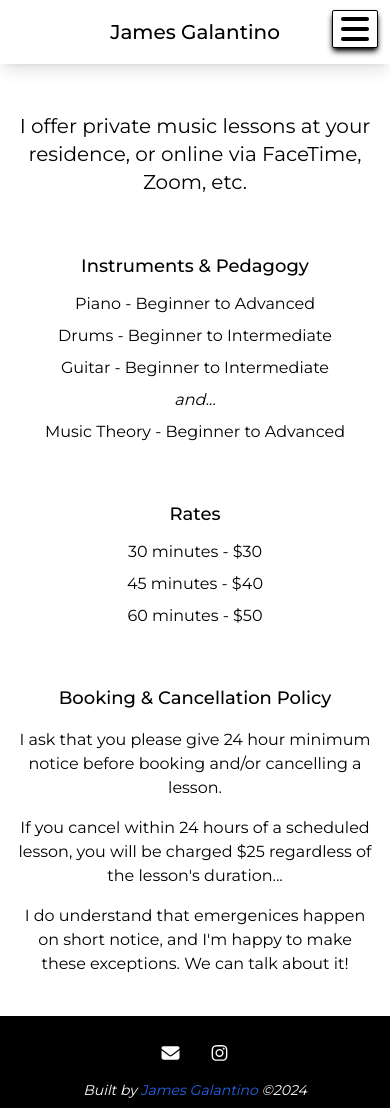
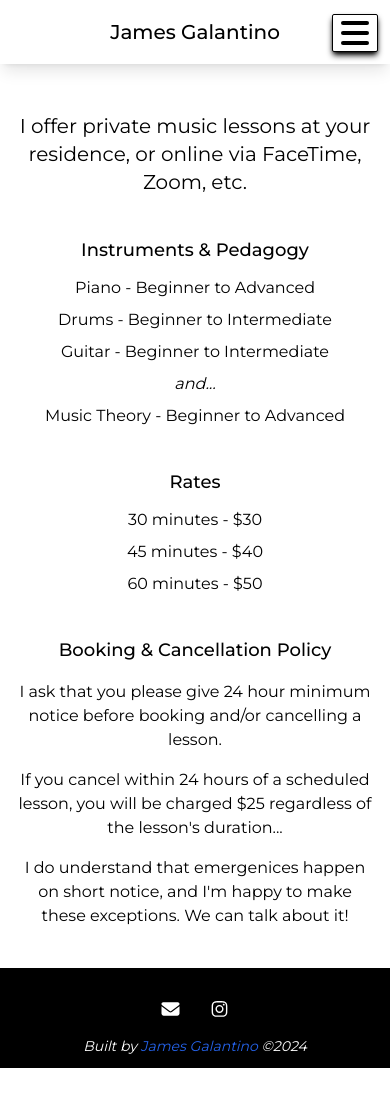
Before and after one commit to jimbopulos/my-music-portfolio, a Next.js app: page /lessons in a window 390 px wide. After the commit the page ends 1068 px from the top, so only its background shows below. Built offline with nearby package versions, Linux system fonts and the light colour scheme.

Commit message:
Styles updates

```diff
--- a/src/app/lessons/page.tsx
+++ b/src/app/lessons/page.tsx
@@ -9,7 +9,7 @@ export default function Lessons() {
           I offer private music lessons at your residence, or online via
           FaceTime, Zoom, etc.
         </p>
-        <section className="mt-14 animate-fadeInUp">
+        <section className="mt-10 animate-fadeInUp">
           <h2 className="lg:text-xl text-lg font-medium">
             Instruments & Pedagogy
           </h2>
@@ -21,7 +21,7 @@ export default function Lessons() {
             <h3 className="mt-2">Music Theory - Beginner to Advanced</h3>
           </div>
         </section>
-        <section className="mt-14 animate-fadeInUp">
+        <section className="mt-10 animate-fadeInUp">
           <h2 className="lg:text-xl text-lg font-medium">Rates</h2>
           <div className="lg:text-lg mt-3">
             <h3 className="mt-2">30 minutes - $30</h3>
@@ -29,7 +29,7 @@ export default function Lessons() {
             <h3 className="mt-2">60 minutes - $50</h3>
           </div>
         </section>
-        <section className="mt-14 animate-fadeInUp">
+        <section className="mt-10 animate-fadeInUp">
           <h2 className="lg:text-xl text-lg font-medium">
             Booking & Cancellation Policy
           </h2>
--- a/src/components/Footer/Footer.tsx
+++ b/src/components/Footer/Footer.tsx
@@ -5,9 +5,8 @@ import Link from 'next/link';
 
 export function Footer() {
   return (
-    <footer className="flex flex-col items-center p-2 bg-black text-white shadow-lg w-full animate-fadeInUp">
+    <footer className="flex flex-col items-center p-3 h-full bg-black text-white shadow-lg w-full">
       <section className="mb-3 flex flex-row mt-4 items-center text-center text-lg">
-        <div>
         <Link
           href="mailto:james.mgalantino@gmail.com"
           className="hover:text-zinc-500"
@@ -19,15 +18,13 @@ export function Footer() {
             className="mr-6"
           />
         </Link>
-        </div>
-        <div>
+
         <Link
           href="https://www.instagram.com/jimmi.mg/"
           className="hover:text-zinc-500"
         >
           <FontAwesomeIcon width={25} height={25} icon={faInstagram} />
         </Link>
-        </div>
       </section>
       <p className="text-sm italic">
         Built by{' '}
--- a/src/components/Navbar/NavbarMobile/NavbarMobile.tsx
+++ b/src/components/Navbar/NavbarMobile/NavbarMobile.tsx
@@ -15,7 +15,7 @@ export function NavbarMobile() {
       <nav className="lg:hidden flex flex-col w-full fixed left-0 bg-white font-medium shadow-lg p-2.5">
         <button
           onClick={handleClick}
-          className={`flex flex-col absolute justify-center items-start right-0 mr-3 p-2 transition-all duration-300 ease-out bg-white rounded-sm border ${
+          className={`flex flex-col absolute justify-center items-start right-0 mt-1 mr-3 p-2 transition-all duration-300 ease-out bg-white rounded-sm border ${
             !isOpen ? 'shadow-md shadow-black border-black' : 'border-white m-2'
           }`}
         >
@@ -37,8 +37,8 @@ export function NavbarMobile() {
         </button>
 
         {isOpen ? (
-          <div className="flex flex-col w-full h-dvh justify-evenly items-center bg-white rounded-sm shadow-lg shadow-black border border-black transition-all duration-50 ease-in-out">
-            <div className="text-center text-3xl font-semibold">
+          <div className="flex flex-col min-w-fit h-dvh justify-evenly items-center text-center bg-white rounded-sm shadow-lg shadow-black border border-black transition-all duration-50 ease-in-out">
+            <div className="text-3xl font-semibold">
               <Link href="/">James Galantino</Link>
             </div>
 
@@ -49,9 +49,9 @@ export function NavbarMobile() {
                 <Link
                   key={id}
                   href={href}
-                  className={`transition-all animate-fadeInUp min-w-fit text-center text-2xl ${
+                  className={`transition-all animate-fadeInUp text-2xl md:w-1/3 w-3/5 p-2.5 ${
                     isActive
-                      ? 'bg-black shadow-md shadow-zinc-500 text-white p-2.5 w-3/5 rounded-md text-3xl'
+                      ? 'bg-black shadow-md shadow-zinc-500 text-white rounded-md text-3xl'
                       : 'text-zinc-500'
                   }`}
                 >
```
Lines whose indentation alone changed are shown as unchanged.
